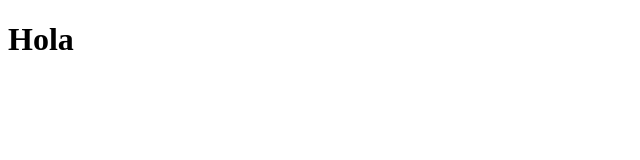
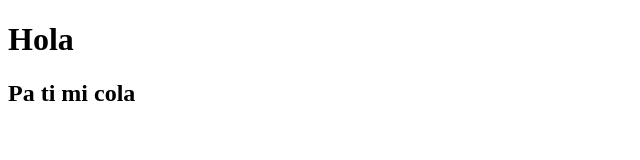
Before and after one commit to 4GeeksAcademy/git-prueba, a plain HTML site: page index.html in a window 1280 px wide. Shown: the whole page, without its empty margins (0-640 px from the left). Drawn offline with Linux system fonts and the light colour scheme.

Commit message:
h2 written

```diff
--- a/index.html
+++ b/index.html
@@ -8,6 +8,8 @@
 <body>
     <div>
         <h1>Hola</h1>
+
+        <h2>Pa ti mi cola</h2>
     </div>
 </body>
 </html>
```
